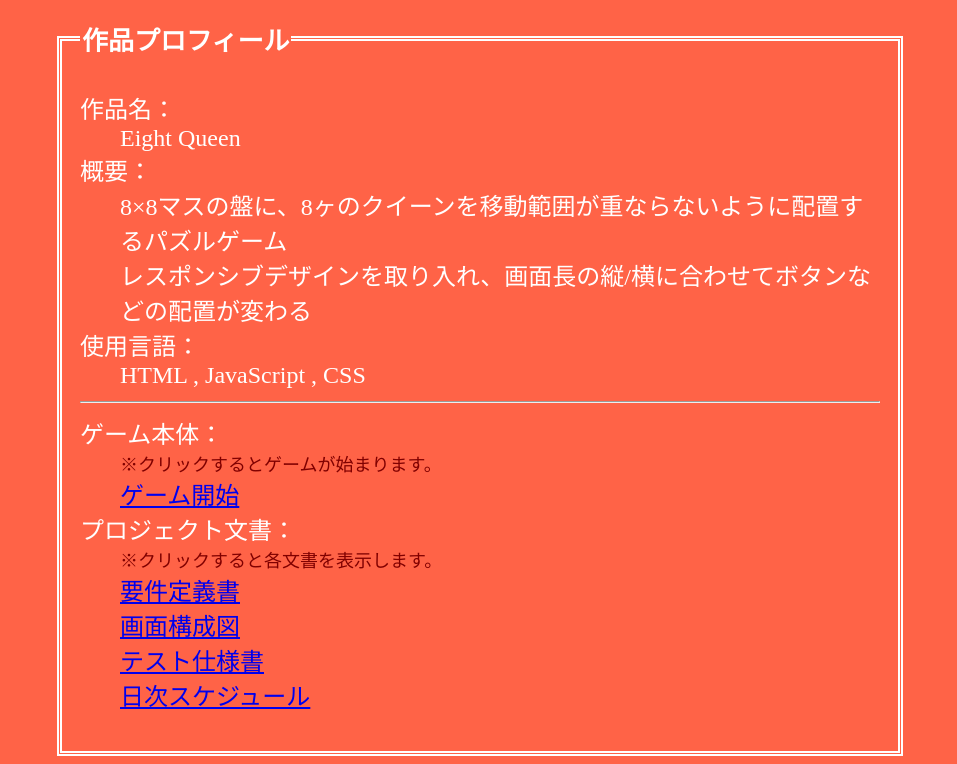
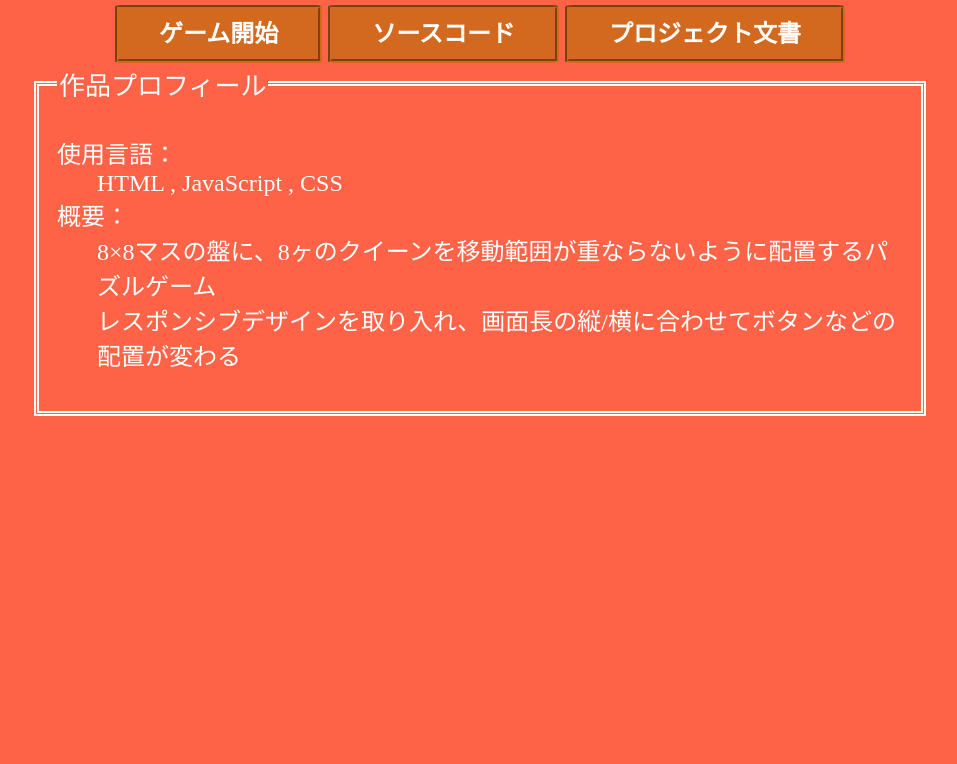
Before and after one commit to tankmkni/EightQueen, a plain HTML site: page index.html in a window 1280 px wide. Shown: the part 114-878 px from the top of the page, without its empty margins (160-1117 px from the left). After the commit the page ends 800 px from the top, so only its background shows below. Drawn offline with Linux system fonts and the light colour scheme.

Commit message:
change folder structure

```diff
--- a/index.html
+++ b/index.html
@@ -13,49 +13,91 @@ body{
 }
 #container{
 	margin:auto;
-	width:850px;
+	max-width:70vw;
+	min-width:850px;
 }
 fieldset{
 	border:5px double white;
 }
 legend{
-	font-weight:bold;
+
 	font-size:26px;
 }
-.emp{
-	font-size:18px;
-	color:maroon;
+
+.navigation {
+  font-weight:bold;
+  /* flexboxで要素を真ん中に指定 */
+  display: flex;
+  justify-content: center;
+  align-items: center;
+  text-align:center;
+  width:100%;
+  padding: 0;
+  margin: 0;
+  height: 60px;
+  /* ポジションを相対的な位置に指定 */
+  position:relative;
 }
+.navigation ul {
+  display: block;
+  width:100%;
+  background: tomato;
+  /* リストの無駄なスタイルを削除 */
+  list-style:none;
+  padding:0 20px;
+  margin: 0;
+  height: 60px;
+}
+.navigation ul li {
+  display: inline-block;
+  background: chocolate;
+  border: 4px groove chocolate;
+  border-radius:3%;
+}
+.navigation ul li a {
+  color:white;
+  display:block;
+  padding:0px 40px;
+  /* リンク指定した要素のスタイルを削除 */
+  text-decoration:none;
+  float: left;
+  height: 50px;
+  line-height: 50px;
+}
+.navigation ul li:hover {
+  /* ナビゲーションをマウスオーバーした際のアニメーションと速度を指定 */
+  transition: .7s;
+  background: maroon;
+}
+.navigation ul li:hover > a{
+  /* ナビゲーションの文字をマウスオーバーした際のアニメーションと速度を指定 */
+  transition: .5s;
+  color:white;
+}
+
+
 </style>
 </head>
 <body>
 <div id="container">
-	<h1>作品紹介</h1>
+	<h1>Eight Queen</h1>
+
+  <div class="navigation">
+    <ul>
+      <li><a href="EightQueen.html" target="_blank">ゲーム開始</a></li>
+      <li><a href="SourceCode.zip">ソースコード</a></li>
+      <li><a href="ProjectDocuments.zip">プロジェクト文書</a></li>
+    </ul>
+  </div>
+
 	<fieldset>
 		<legend>作品プロフィール</legend>
 		<dl>
-			<dt>作品名：</dt>
-			<dd>Eight Queen</dd>
+			<dt>使用言語：</dt>
+			<dd>HTML , JavaScript , CSS</dd>
 			<dt>概要：</dt>
 			<dd>8×8マスの盤に、8ヶのクイーンを移動範囲が重ならないように配置するパズルゲーム</br>
 				レスポンシブデザインを取り入れ、画面長の縦/横に合わせてボタンなどの配置が変わる</dd>
-			<dt>使用言語：</dt>
-			<dd>HTML , JavaScript , CSS</dd>
-			<hr>
-
-
-			<dt>ゲーム本体：</dt>
-			<dd class="emp">※クリックするとゲームが始まります。</dd>
-			<dd><a href="EightQueen.html" target="_blank">ゲーム開始</a></dd>
-
-			<dt>プロジェクト文書：</dt>
-			<dd class="emp">※クリックすると各文書を表示します。</dd>
-			<dd><a href="要件定義書.pdf" target="_blank">要件定義書</a></dd>
-			<dd><a href="画面構成図.pdf" target="_blank">画面構成図</a></dd>
-			<dd><a href="テスト仕様書.pdf" target="_blank">テスト仕様書</a></dd>
-			<dd><a href="日次スケジュール.pdf" target="_blank">日次スケジュール</a></dd>
-
-
 		</dl>
 	</fieldset>
 </div>
```
Also changed, not shown: js/RootCheck.txt (added), 6 other files.
